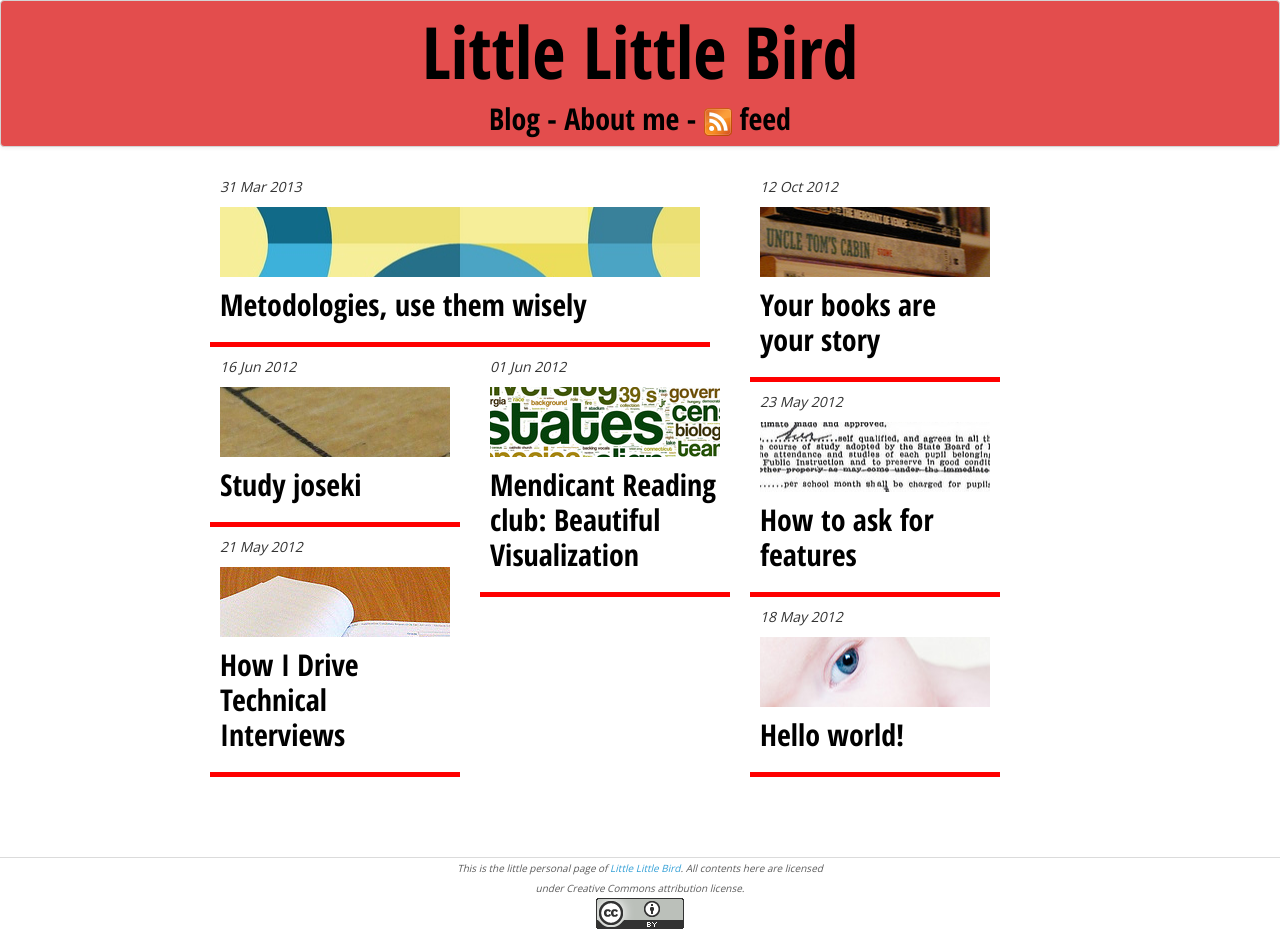
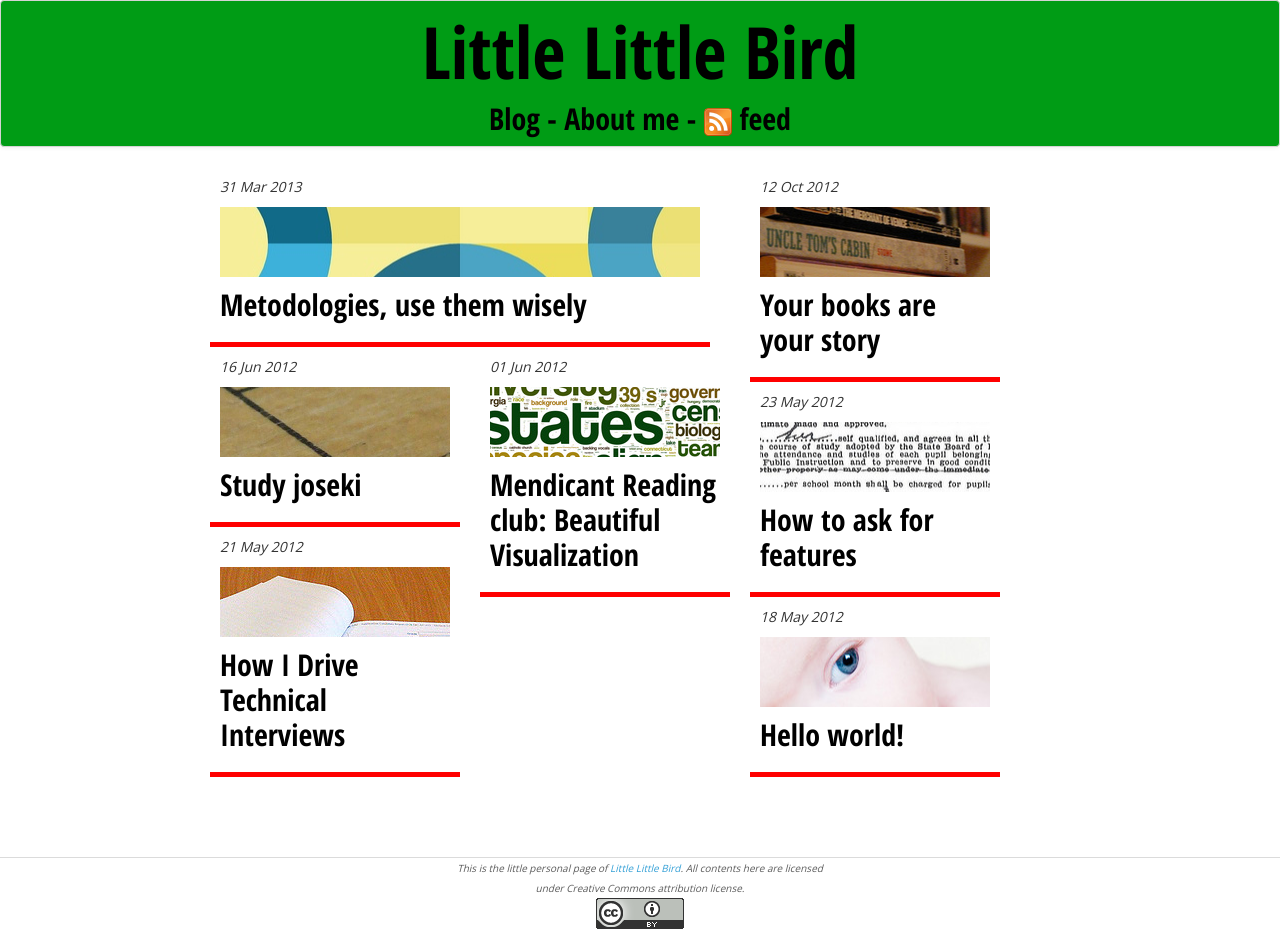
Before and after one commit to zbtang/zbtang.github.com, a Jekyll site: the page built from index.html, in a window 1280 px wide. Built offline with Jekyll 4.4.1, drawn with Linux system fonts in a browser that asks for light colours; the list of posts is cut into pages by our own code.

Commit message:
change some stytle

```diff
--- a/css/style.css
+++ b/css/style.css
@@ -78,7 +78,7 @@ h2 > a {
 }
 
 .navbar-inner {
-  background-color: #E34D4D;
+  background-color: #009c15;
   background-image: none;
   text-align: center;
 }
```
Also changed, not shown: 2 other files.
